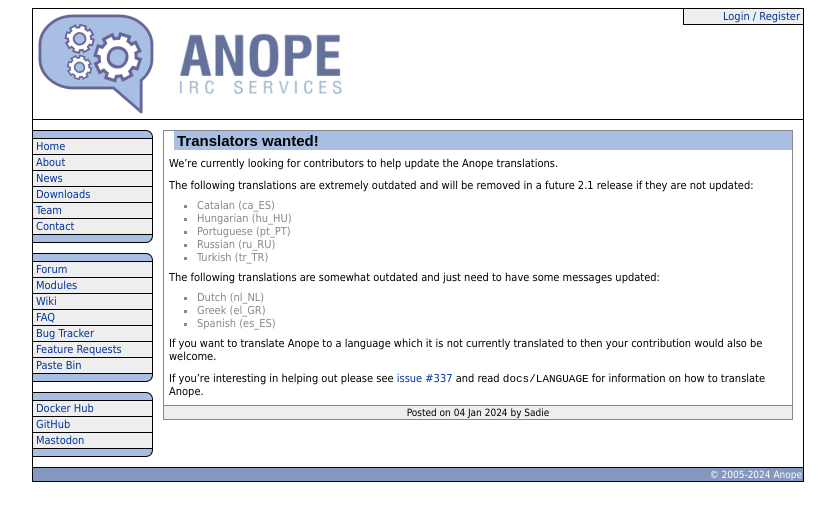
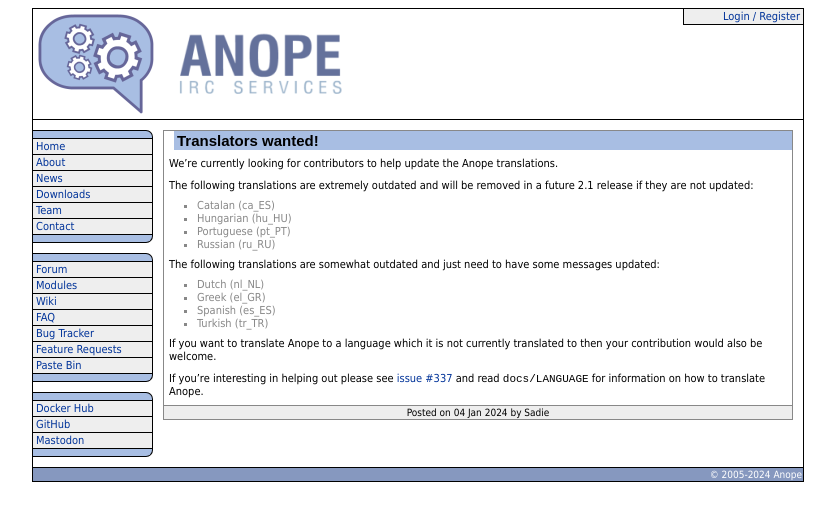
Before and after one commit to anope/website, a Jekyll site: the page built from _posts/2024-01-04-translators-wanted.md, in a window 1280 px wide. Shown: the top 521 px of the page, without its empty margins (222-1057 px from the left). Built offline with Jekyll 4.4.1, drawn with Linux system fonts in a browser that asks for light colours.

```diff
--- a/_posts/2024-01-04-translators-wanted.md
+++ b/_posts/2024-01-04-translators-wanted.md
@@ -13,13 +13,13 @@ The following translations are extremely outdated and will be removed in a futur
 - Hungarian (hu_HU)
 - Portuguese (pt_PT)
 - Russian (ru_RU)
-- Turkish (tr_TR)
 
 The following translations are somewhat outdated and just need to have some messages updated:
 
 - Dutch (nl_NL)
 - Greek (el_GR)
 - Spanish (es_ES)
+- Turkish (tr_TR)
 
 If you want to translate Anope to a language which it is not currently translated to then your contribution would also be welcome.
 
```
